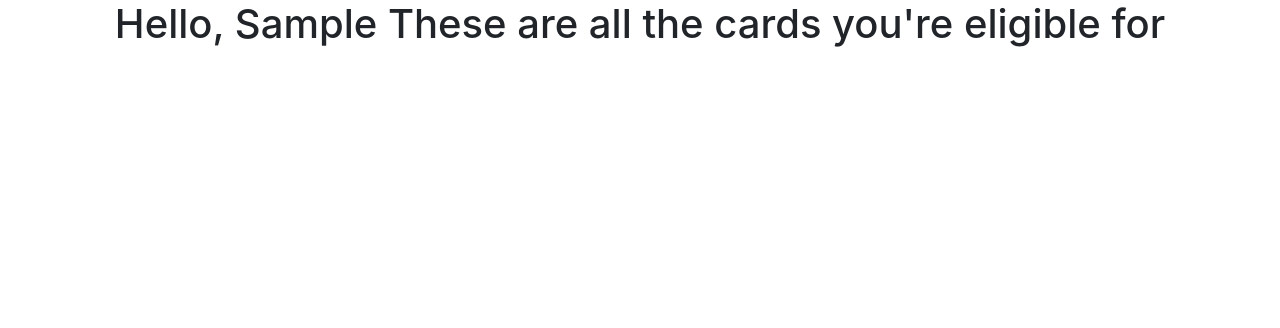
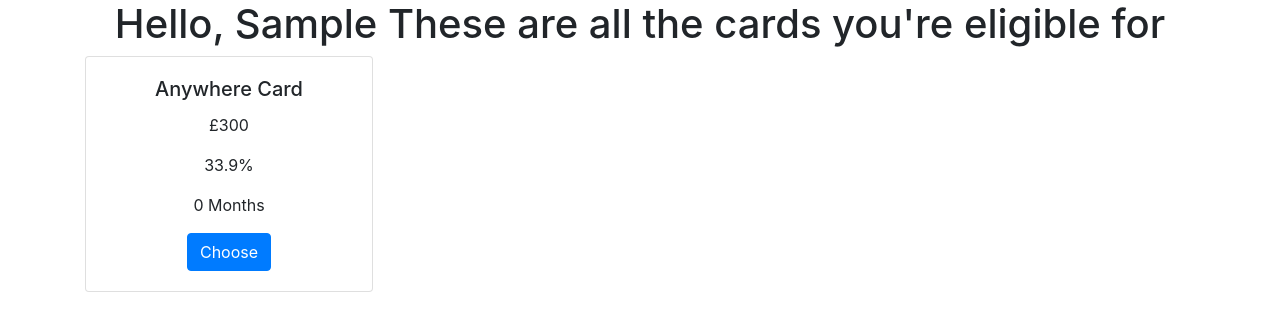
Before and after one commit to aimeetacchi/credit-app, a React (Create React App) app: page / in a window 1280 px wide. Both pictures are taken after typing "Sample", "Sample", "Sample", "Sample", "5551234", "Sample" into the empty fields and a click on the button "Submit". Shown: the top 328 px of the page. Built offline with nearby package versions, Linux system fonts and the light colour scheme.

Commit message:
anywhere card

```diff
--- a/package.json
+++ b/package.json
@@ -3,6 +3,7 @@
   "version": "0.1.0",
   "private": true,
   "dependencies": {
+    "axios": "^0.18.0",
     "react": "^16.8.5",
     "react-dom": "^16.8.5",
     "react-scripts": "2.1.8"
--- /dev/null
+++ b/public/creditcards.json
@@ -0,0 +1,30 @@
+[
+    {
+        "id": 0,
+        "cardName": "Anywhere Card",
+        "Apr": "33.9%",
+        "BalanceTransferOfferDuration": "0 Months",
+        "PurchaseOfferDuration": "0 Months",
+        "creditAvailable": "£300"
+    },
+
+    {
+        "id": 1,
+        "cardName": "Student Life",
+        "Apr": "18.9%",
+        "BalanceTransferOfferDuration": "0 Months",
+        "PurchaseOfferDuration": "6 Months",
+        "creditAvailable": "£1200"
+
+    },
+
+    {
+        "id": 2,
+        "cardname": "Liquid Card",
+        "Apr": "33.9%",
+        "BalanceTransferOfferDuration": "12 Months",
+        "PurchaseOfferDuration": "6 Months",
+        "creditAvailable": "£3000"
+    }
+
+]
--- /dev/null
+++ b/src/components/card.jsx
@@ -0,0 +1,32 @@
+import React, { Component } from 'react'
+
+export default class card extends Component {
+  render() {
+    const { cardName, Apr, BalanceTransferOfferDuration, PurchaseOfferDurationm, creditAvailable } = this.props.cards[0];
+
+    const cardwidth = {
+      width: '18rem',
+    };
+
+    return (
+      <div>
+
+        {console.log(this.props.cards[0])}
+
+        <div className="card" style={cardwidth}>
+            {/* <img src="..." className="card-img-top" alt="..."/> */}
+            <div className="card-body">
+              <h5 className="card-title">{cardName}</h5>
+              <p className="card-text">{creditAvailable}</p>
+              <p className="card-text">{Apr}</p>
+              <p className="card-text">{BalanceTransferOfferDuration}</p>
+              <p className="card-text">{PurchaseOfferDurationm}</p>
+
+              <button className="btn btn-primary">Choose</button>
+            </div>
+          </div>
+
+      </div>
+    )
+  }
+}
--- a/src/components/cards.jsx
+++ b/src/components/cards.jsx
@@ -1,4 +1,5 @@
 import React, { Component } from 'react'
+import Card from '../components/card'
 
 export default class cards extends Component {
   render() {
@@ -6,6 +7,9 @@
       <div>
           <h1>Hello, {this.props.applicant.name} These are all the cards you're eligible for </h1>
 
+
+            <Card cards={this.props.applicant.creditcards} />
+
       </div>
     )
   }
--- a/src/components/form.jsx
+++ b/src/components/form.jsx
@@ -1,5 +1,5 @@
 import React, { Component } from 'react'
-
+import axios from 'axios';
 import Cards from '../components/cards'
 export default class form extends Component {
     constructor(props){
@@ -13,9 +13,19 @@
             annualincome: '',
             employmentstatus: '',
             submitted: false,
+            creditcards: [],
         }
     }
 
+    // recreating connecting to a database to get the data....
+    componentDidMount() {
+        axios.get(`http://localhost:3000/creditcards.json`)
+            .then(res => {
+                const data = res.data;
+                // setting the creditcard array in the json to the state.
+                this.setState({creditcards: data });
+            })
+    }
 
     handleSubmit = (e) => {
         e.preventDefault();
```
Also changed, not shown: src/creditcards.json (deleted), 1 other file (tests, documents, lock files or other folders).
